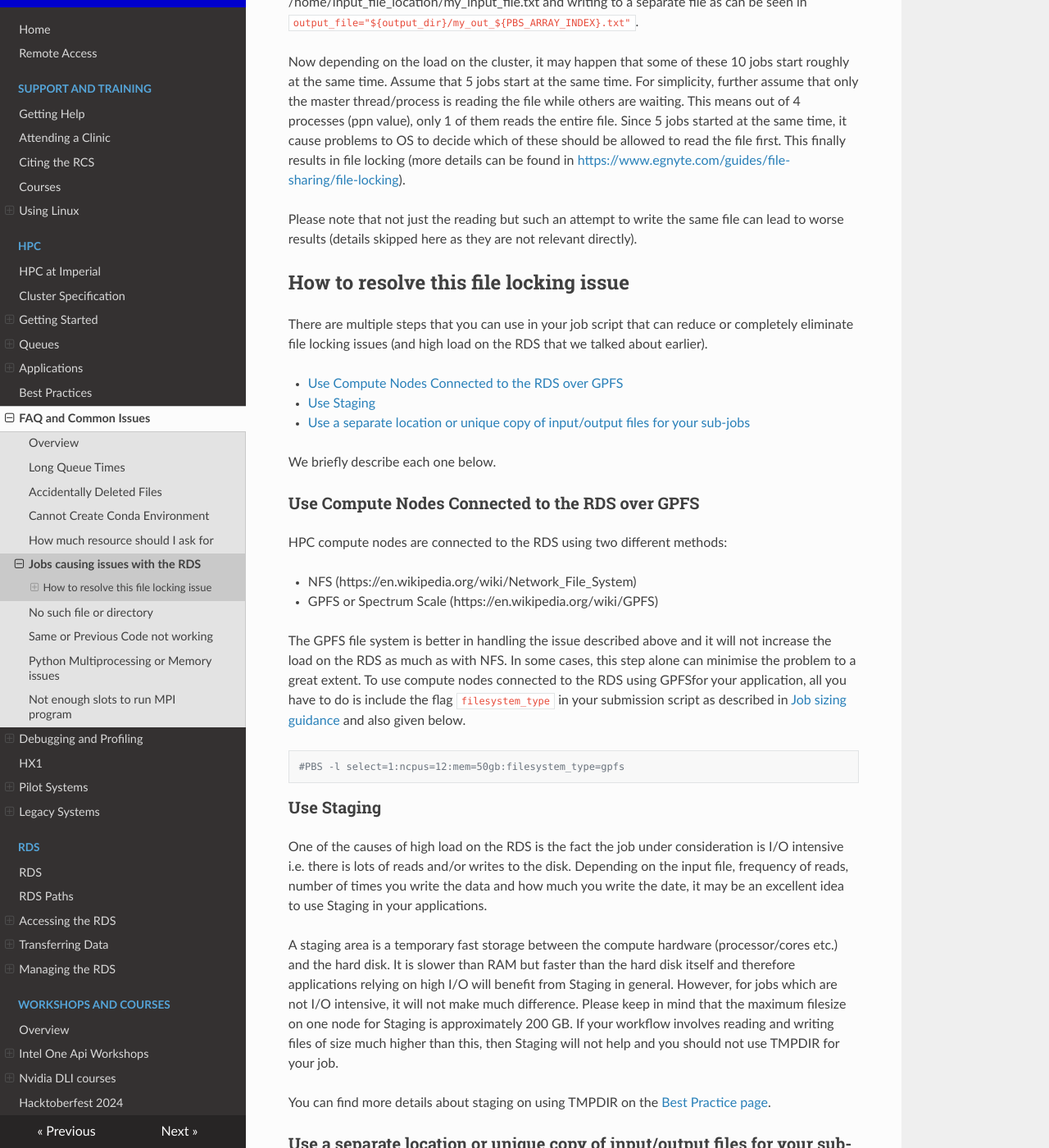
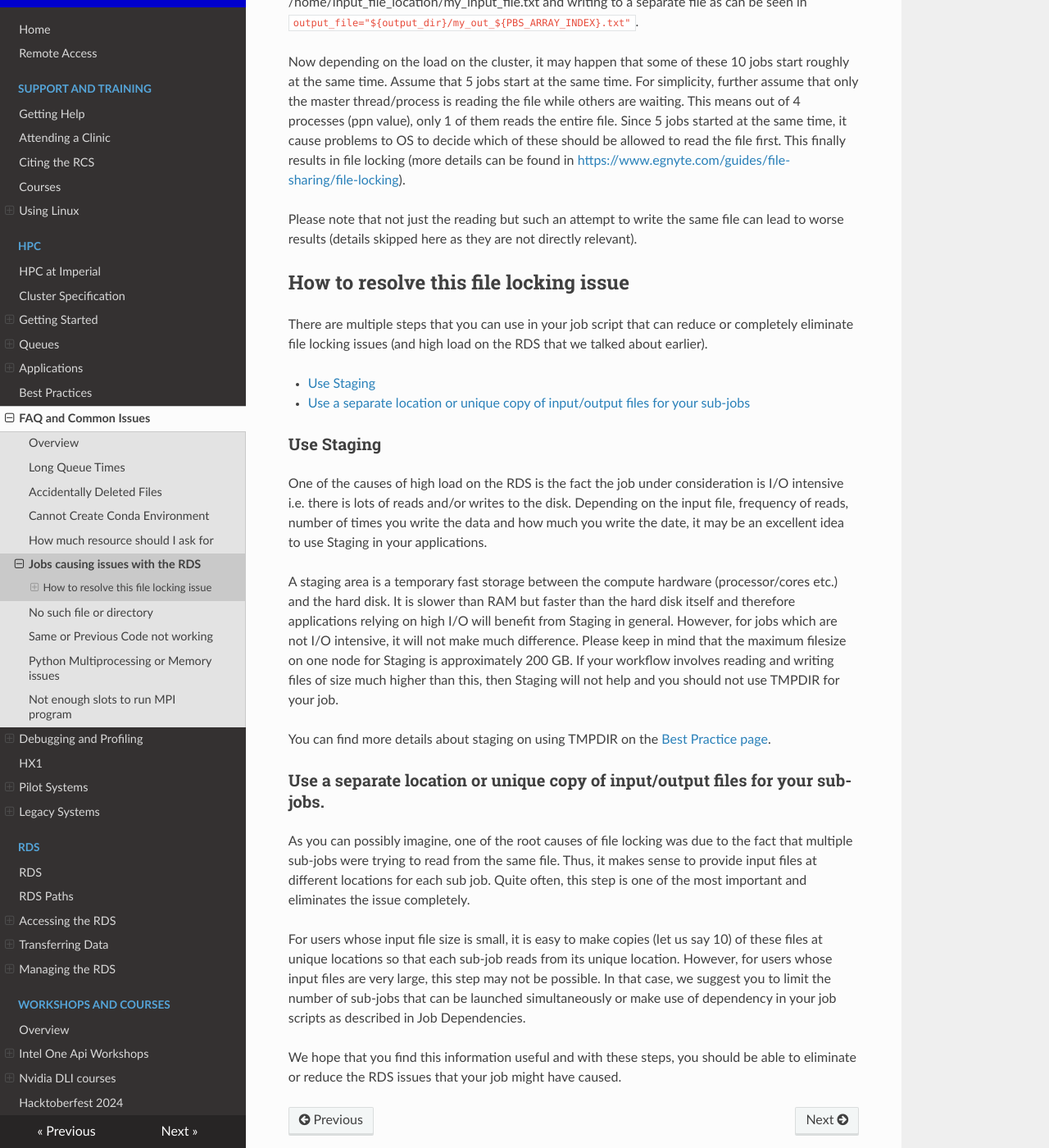
Before and after one commit to ImperialCollegeLondon/icl-rcs-user-guide, an MkDocs documentation site: the page built from docs/hpc/faq/job-issues-rds.md, in a window 1280 px wide and 1400 px high, scrolled down 1039 px. Shown: the whole window at 82% size. Built offline with MkDocs 1.6.1, drawn with Linux system fonts in a browser that asks for light colours; nearby versions of some CDN libraries; some of the changed text lies outside the part shown.

Commit message:
updated job-issues-rds faq page with improvements

````diff
--- a/docs/hpc/faq/job-issues-rds.md
+++ b/docs/hpc/faq/job-issues-rds.md
@@ -1,10 +1,10 @@
 # Jobs causing issues with the RDS
 
-Quite often, we come across users whose jobs slowdown the RDS, increase significant load on the RDS or degrade its performance in any other way. In some cases, the RCS team has to quickly figure out the job causing such issues. When the team finds such a user, their job has to be killed or we have to hold it for further checks so that other users are not affected. The RCS team may also send an email to the user asking them to review their workflows and talk to the RCS team for any help
+Quite often, we come across users whose jobs slowdown the RDS, increase significant load on the RDS or degrade its performance in any other way. In some cases, the RCS team has to quickly figure out the job causing such issues. When the team finds such a user, their job has to be killed or we have to hold it for further checks so that other users are not affected. The RCS team may also send an email to the user asking them to review their workflows and talk to the RCS team for any help.
 
 In the recent past, we had quite a few such occasions. In almost all cases, the reason was reading the same input file by multiple jobs, subjobs, processes etc. We would also like to categorically point out that any code doing Parallel I/O using MPI or any other similar libraries cannot cause such issues as they are designed to allow multiple processes to read the same file.
 
-In order to understand how reading from same file can cause issues, we present a simple example script which is self-explanatory in  general.
+In order to understand how reading from same file can cause issues, take a look at this example script:
 
 ```bash
 #!/bin/bash
@@ -18,7 +18,7 @@ cd $PBS_O_WORKDIR
 
 # Load any necessary modules for your C++ program
 module load tools/prod
-module load gcc/11.2.0
+module load GCC/11.2.0
 
 # Define the input file location
 input_file="/home/input_file_location/my_input_file.txt"
@@ -43,29 +43,13 @@ In the above script, we are running an array job (For more details, please see [
 
 Now depending on the load on the cluster, it may happen that some of these 10 jobs start roughly at the same time. Assume that 5 jobs start at the same time. For simplicity, further assume that only the master thread/process is reading the file while others are waiting. This means out of 4 processes (ppn value), only 1 of them reads the entire file. Since 5 jobs started at the same time, it cause problems to OS to decide which of these should be allowed to read the file first. This finally results in file locking (more details can be found in [https://www.egnyte.com/guides/file-sharing/file-locking](https://www.egnyte.com/guides/file-sharing/file-locking)).
 
-Please note that not just the reading but such an attempt to write the same file can lead to worse results (details skipped here as they are not relevant directly).
+Please note that not just the reading but such an attempt to write the same file can lead to worse results (details skipped here as they are not directly relevant).
 
 ## How to resolve this file locking issue
 There are multiple steps that you can use in your job script that can reduce or completely eliminate file locking issues (and high load on the RDS that we talked about earlier).
 
-* [Use Compute Nodes Connected to the RDS over GPFS](#use-compute-nodes-connected-to-the-rds-over-gpfs)
 * [Use Staging](#use-staging)
 * [Use a separate location or unique copy of input/output files for your sub-jobs](#use-a-separate-location-or-unique-copy-of-inputoutput-files-for-your-sub-jobs)
-
-We briefly describe each one below.
-
-### Use Compute Nodes Connected to the RDS over GPFS
-
-HPC compute nodes are connected to the RDS using two different methods:
-
-* NFS (https://en.wikipedia.org/wiki/Network_File_System)
-* GPFS or Spectrum Scale (https://en.wikipedia.org/wiki/GPFS)
-
-The GPFS file system is better in handling the issue described above and it will not increase the load on the RDS as much as with NFS. In some cases, this step alone can minimise the problem to a great extent. To use compute nodes connected to the RDS using GPFSfor your application, all you have to do is include the flag `filesystem_type` in your submission script as described in [Job sizing guidance](../queues/job-sizing-guidance.md) and also given below.
-
-```bash
-#PBS -l select=1:ncpus=12:mem=50gb:filesystem_type=gpfs
-```
 
 ### Use Staging
 
@@ -77,7 +61,7 @@ You can find more details about staging on using TMPDIR on the [Best Practice pa
 
 ### Use a separate location or unique copy of input/output files for your sub-jobs.
 
-As you can possibly imagine, that one of the root cause of file locking was due to the fact that multiple sub-jobs were trying to read from the same file. Thus, it makes sense to provide input files at different locations for each sub job. Quite often, this step is one of the most important and eliminates the issue completely.
+As you can possibly imagine, one of the root causes of file locking was due to the fact that multiple sub-jobs were trying to read from the same file. Thus, it makes sense to provide input files at different locations for each sub job. Quite often, this step is one of the most important and eliminates the issue completely.
 
 For users whose input file size is small, it is easy to make copies (let us say 10) of these files at unique locations so that each sub-job reads from its unique location. However, for users whose input  files are very large, this step may not be possible. In that case, we suggest you to limit the number of sub-jobs that can be launched simultaneously or make use of dependency in your job scripts as described in Job Dependencies.
 
````
